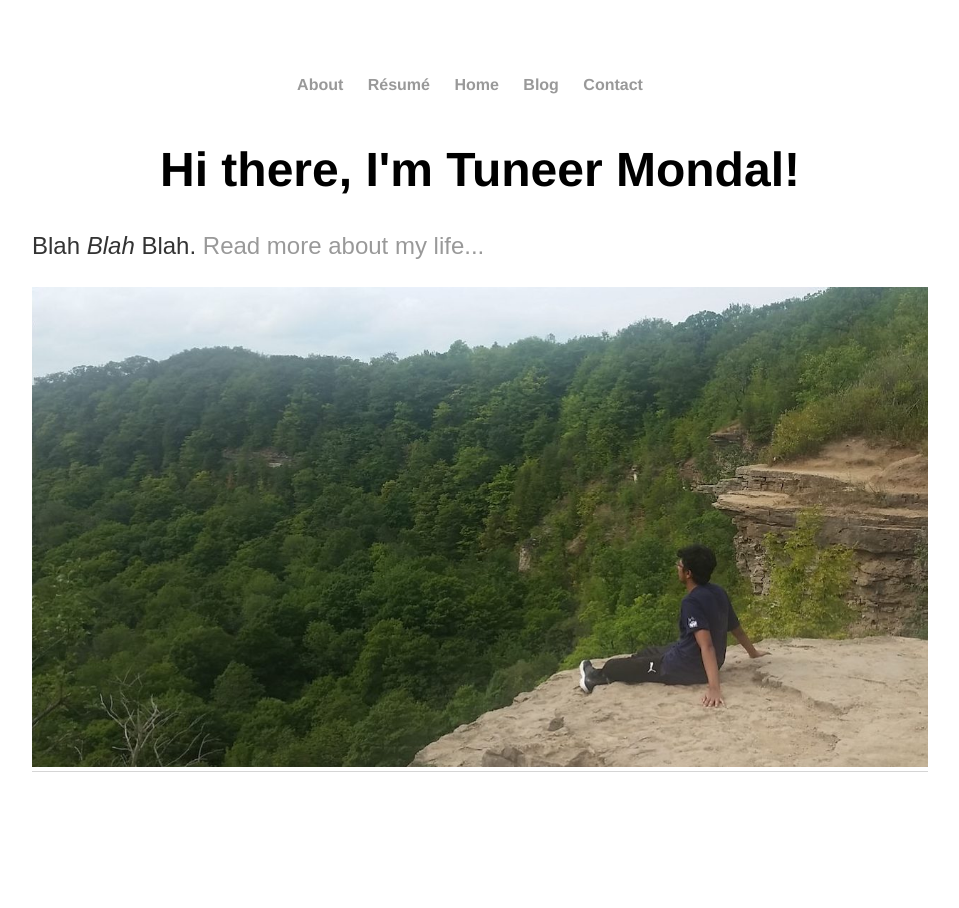
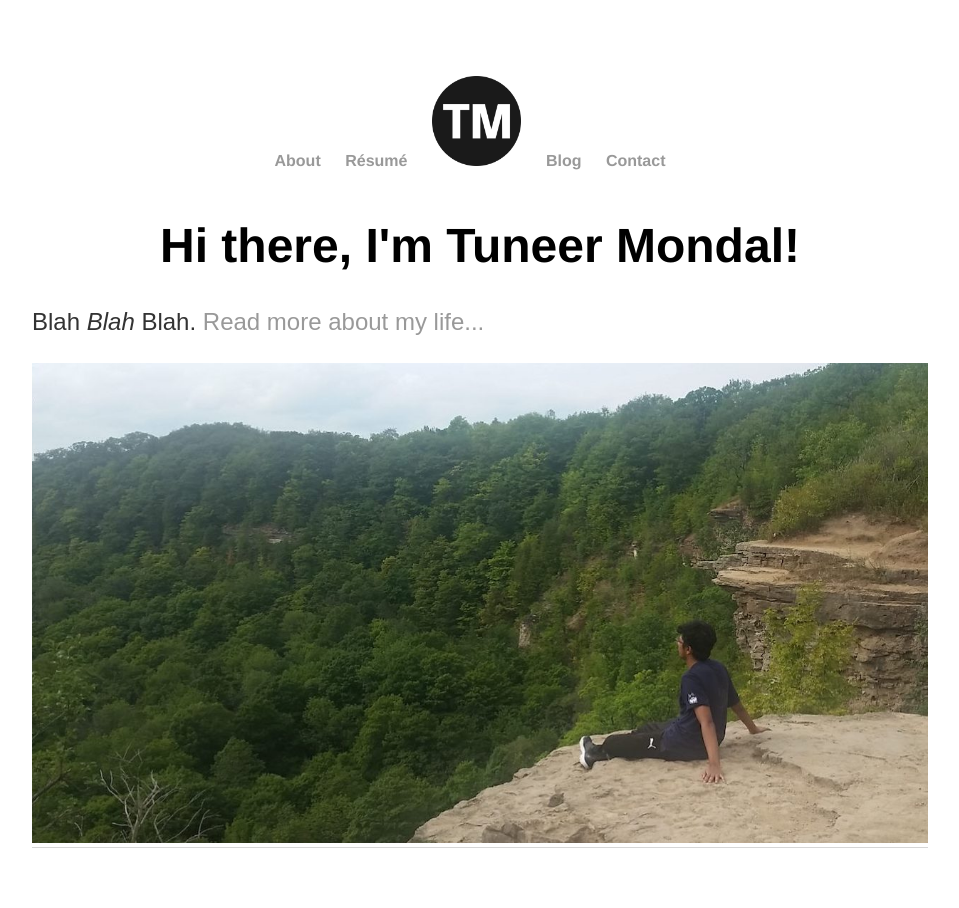
Before and after one commit to t-mondal/t-mondal.github.io, a Jekyll site: the page built from index.html, in a window 1280 px wide. Shown: the whole page, without its empty margins (160-1119 px from the left). Built offline with Jekyll 4.4.1, drawn with Linux system fonts in a browser that asks for light colours.

Commit message:
Update default.html

```diff
--- a/_layouts/default.html
+++ b/_layouts/default.html
@@ -10,7 +10,8 @@
 	    		<ul>
 		        	<li><a href="/about">About</a></li>
 	        		<li><a href="/cv/">Résumé</a></li>
-				<li><a href="/">Home</a></li>
+				<li><a href="/">
+<img src="//images/trademark.png" alt="Dundas Peak" class="inline" style='height: 10%; width: 10%; object-fit: contain'/> </a></li>
 	        		<li><a href="/blog">Blog</a></li>
 				<li><a href="/contact">Contact</a></li>
 	    		</ul>
```
